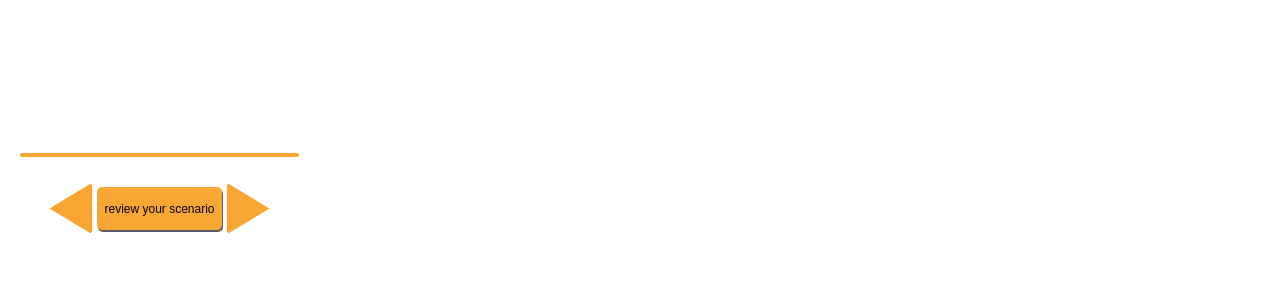
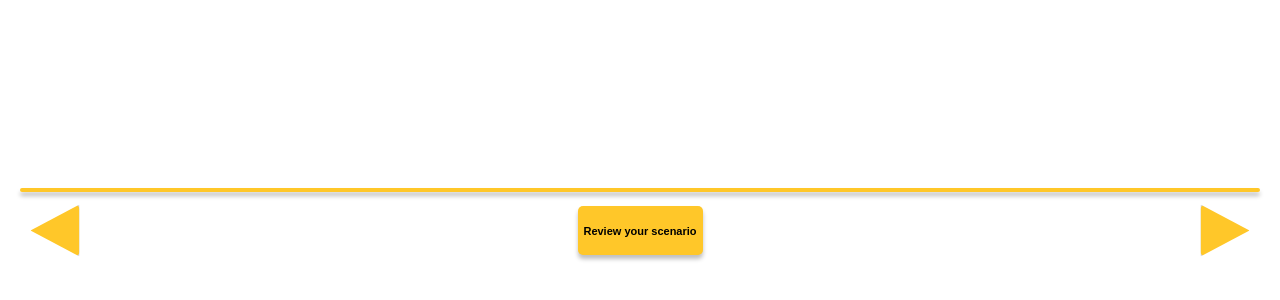
Before and after one commit to founders-programme-2/commons, a React (Create React App) app in the folder client/: page /footer in a window 1280 px wide. Shown: the part 272-572 px from the top of the page. Built offline with nearby package versions, Linux system fonts and the light colour scheme.

Commit message:
change the color and add hight for the big div

```diff
--- a/client/src/Component/Common/Footer/Footer.style.js
+++ b/client/src/Component/Common/Footer/Footer.style.js
@@ -4,47 +4,52 @@ export const Buttons = styled.div`
   display: flex;
   margin-top: 40.5rem;
   justify-content: space-between;
-  padding: 2.5rem;
+  padding: 0.9rem;
 `;
 
 export const FooterComponent = styled.div`
-  margin-top: 40.5rem;
-  position: fixed;
+  height: 70%;
+  margin-top: 440px;
 `;
+
 export const NextButton = styled.button`
   width: 5.2rem;
   clip-path: polygon(50% 0%, 0% 100%, 100% 100%);
-  background: #faa634;
+  background: #ffc729;
   transform: rotate(270deg);
   font-size: 1rem;
   border: none;
   border-radius: 0.5rem;
+  box-shadow: 0px 4px 4px rgba(0, 0, 0, 0.25);
 `;
 
 export const PreviousButton = styled.button`
   width: 5.2rem;
   clip-path: polygon(50% 0%, 0% 100%, 100% 100%);
-  background: #faa634;
+  background: #ffc729;
   transform: rotate(90deg);
   font-size: 1rem;
   border: none;
   border-radius: 0.5rem;
+  box-shadow: 0px 4px 4px rgba(0, 0, 0, 0.25);
 `;
 
 export const BackToSecnario = styled.button`
-  background: #faa634;
-  height: 4.3rem;
+  background: #ffc729;
+  height: 4.9rem;
   width: 12.5rem;
   border: none;
-  font-size: 1.2rem;
+  font-size: 1.1rem;
   font-weight: 1rem;
   border-radius: 0.5rem;
   color: black;
-  box-shadow: 0.1rem 0.2rem #5b5b68;
+  font-weight: bold;
+  box-shadow: 0px 4px 4px rgba(0, 0, 0, 0.25);
 `;
 
 export const Line = styled.div`
   margin-bottom: -40rem;
-  border: 0.2rem solid #faa634;
+  border: 0.2rem solid #ffc729;
   border-radius: 1rem;
+  box-shadow: 0px 4px 4px rgba(0, 0, 0, 0.25);
 `;
--- a/client/src/Component/Common/Footer/index.js
+++ b/client/src/Component/Common/Footer/index.js
@@ -17,7 +17,7 @@ class Footer extends Component {
         <Line />
         <Buttons>
           <NextButton type="button" />
-          <BackToSecnario>review your scenario</BackToSecnario>
+          <BackToSecnario>Review your scenario</BackToSecnario>
           <PreviousButton type="button" />
         </Buttons>
       </FooterComponent>
```
